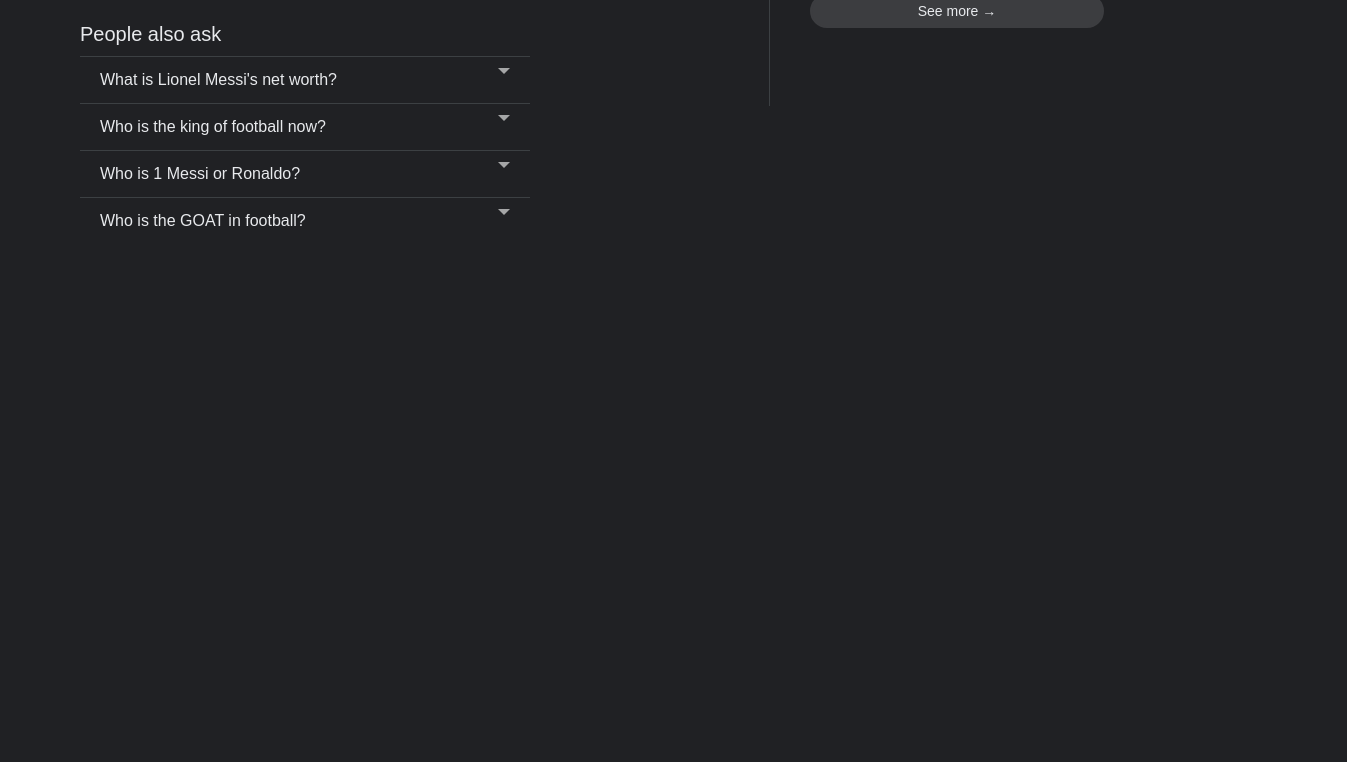
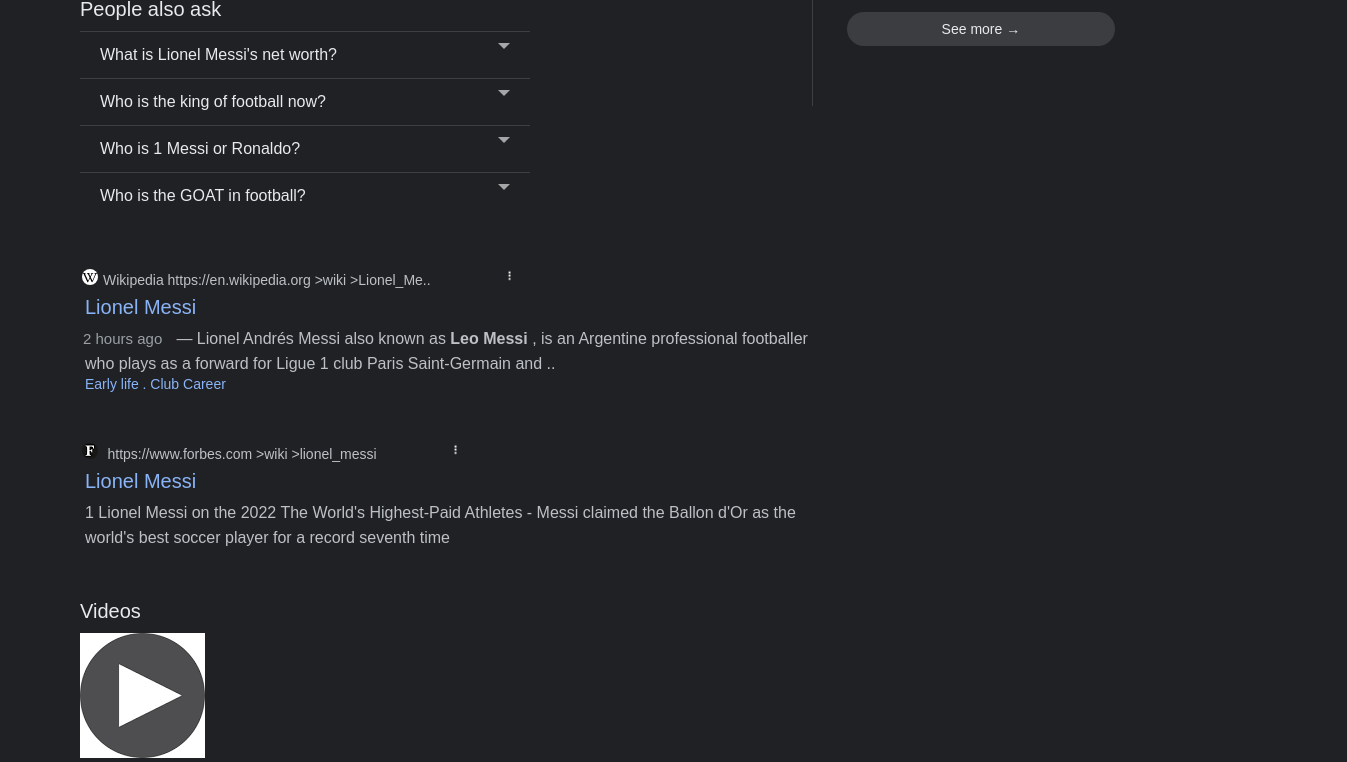
Before and after one commit to Bolumorin/Lionel-Messi, a plain HTML site: page index.html in a window 1280 px wide. Shown: the part 1177-1939 px from the top of the page, 1347 px wide, since content can reach past the window. Before the commit the page ends 1421 px from the top, so only its background shows below. Drawn offline with Linux system fonts and the light colour scheme.

Commit message:
Made duely updates

```diff
--- a/index.html
+++ b/index.html
@@ -306,6 +306,33 @@
                 </p>
               </div>
             </div>
+            <div class="wiki">
+              <div class="wikipedia">
+                <img src="./Images and Icons/wikipedia.png" alt="wikipedia" class="wikimage"><span class="wikispan">Wikipedia  https://en.wikipedia.org >wiki >Lionel_Me..</span><img src="./Images and Icons/android-three-dots-icon-0 (1).jpg" alt="" class="threedots">
+              </div>
+              <div class="wikiwords">
+                <h3 class="messi">Lionel Messi</h3>
+                <p class="wikipara"> <span class="time"> 2 hours ago </span>— Lionel Andrés Messi also known as <b>Leo Messi</b> , is an Argentine professional footballer who plays as a forward for Ligue 1 club Paris Saint-Germain and ..</p>
+              </div>
+              <p class="about-links">Early life . Club Career</p>
+            </div>
+            <div class="wiki">
+              <div class="wikipedia">
+                <img src="./Images and Icons/forbes.png" alt="wikipedia" class="wikimage"> <span class="wikispan"> https://www.forbes.com >wiki >lionel_messi</span><img src="./Images and Icons/android-three-dots-icon-0 (1).jpg" alt="" class="threedots">
+              </div>
+              <div class="wikiwords">
+                <h3 class="messi">Lionel Messi</h3>
+                <p class="wikipara"> 1 <b></b>Lionel Messi </b>  on the 2022 The World's Highest-Paid Athletes - Messi claimed the Ballon d'Or as the world's best soccer player for a record seventh time</p>
+              </div>
+            </div>
+            <div class="videos">
+              <div class="vidtext">
+                <p class="we_ask">Videos </p>
+              </div>
+              <div class="video1">
+                <img src="./Images and Icons/play.png" alt="">
+              </div>
+            </div>
           </div>
 
           <div class="middle"></div>
--- a/style.css
+++ b/style.css
@@ -140,6 +140,7 @@
 }
 .threedots{
     height: 18px;
+    cursor: pointer;
     margin: 5px 0 0 70px;
     max-width: 30px;
 }
@@ -281,10 +282,13 @@
     border-radius: 10px;
     justify-items: flex-end;
 }
-p.time{
+.time{
     font-size: 15px;
     color: #9AA0A6;
     margin: 10px;
+}
+span.time{
+    margin-left: -2px;
 }
 div.middle{
     width: 1%;
@@ -317,7 +321,7 @@
 .about-links{
     text-decoration: none;
     color: #8AB4F8;
-    font-size: 16px;
+    font-size: 14px;
     font-weight: 200;
     cursor: pointer;
     margin-left: 5px;
@@ -364,15 +368,15 @@
     margin: 15px 0 0 0px;
     background-color: #3C3D40;
 }
+
 div.associate{
     width: 100%;
-    max-width: 400px;
     display: flex;
     flex-wrap: nowrap;
     margin-top: 10px;
 }
 div.picdiv{
-    max-width: 50%
+    width: 50%
 }
 p.search-associate{
     color: #E8EAED;
@@ -442,3 +446,43 @@
 .accordion_input:checked ~ .accordion_content::after{
     transform: translateY(-50%) , rotate(0.5turn);
 }
+div.wiki{
+    margin-top: 40px;
+    padding: 0;
+}
+.dot{
+    color: #dadce0;
+    padding: 0;
+    text-align: center;
+    width: 16px;
+}
+div.wiki{
+    display: inline-block;
+}
+.wikispan{
+    margin-left: 5px;
+    color: #BDC1C6;
+}
+.wikiwords{
+    margin-left: 5px;
+}
+.wikipara{
+    color: #BDC1C6;
+    line-height: 25px;
+    font-size: 16px;
+}
+.messi{
+    color: #8AB4F8;
+    font-size: 20px;
+    margin-left: 100px;
+    font-weight: 300;
+    cursor: pointer;
+    margin: 7px 0px;
+}
+.wikimage{
+    border-radius: 10px;
+    margin: 10px 0 0 2px;
+}
+div.videos{
+    margin-top: 50px;
+}
```
Also changed, not shown: Images and Icons/forbes.png (added), Images and Icons/play-removebg-preview.png (added), Images and Icons/play.png (added).
